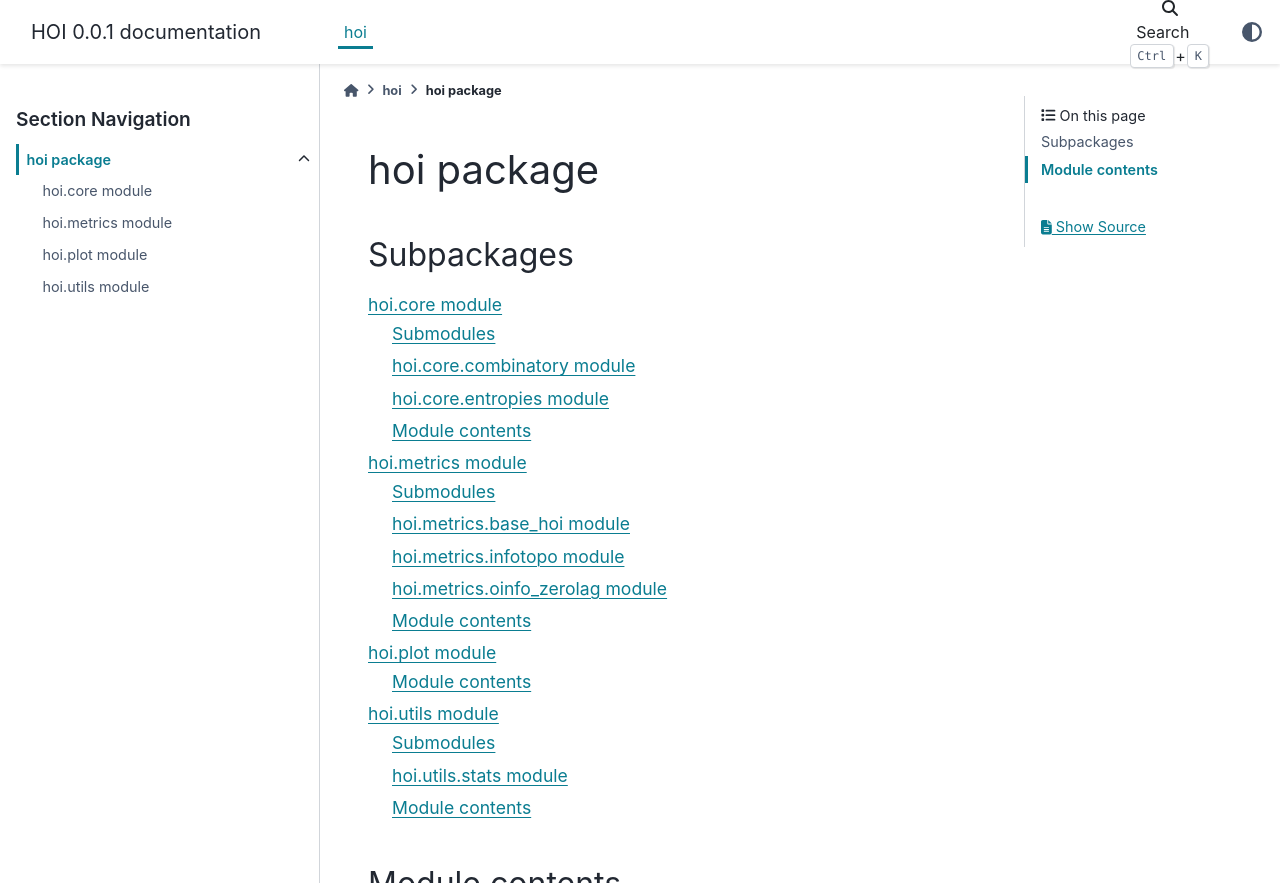
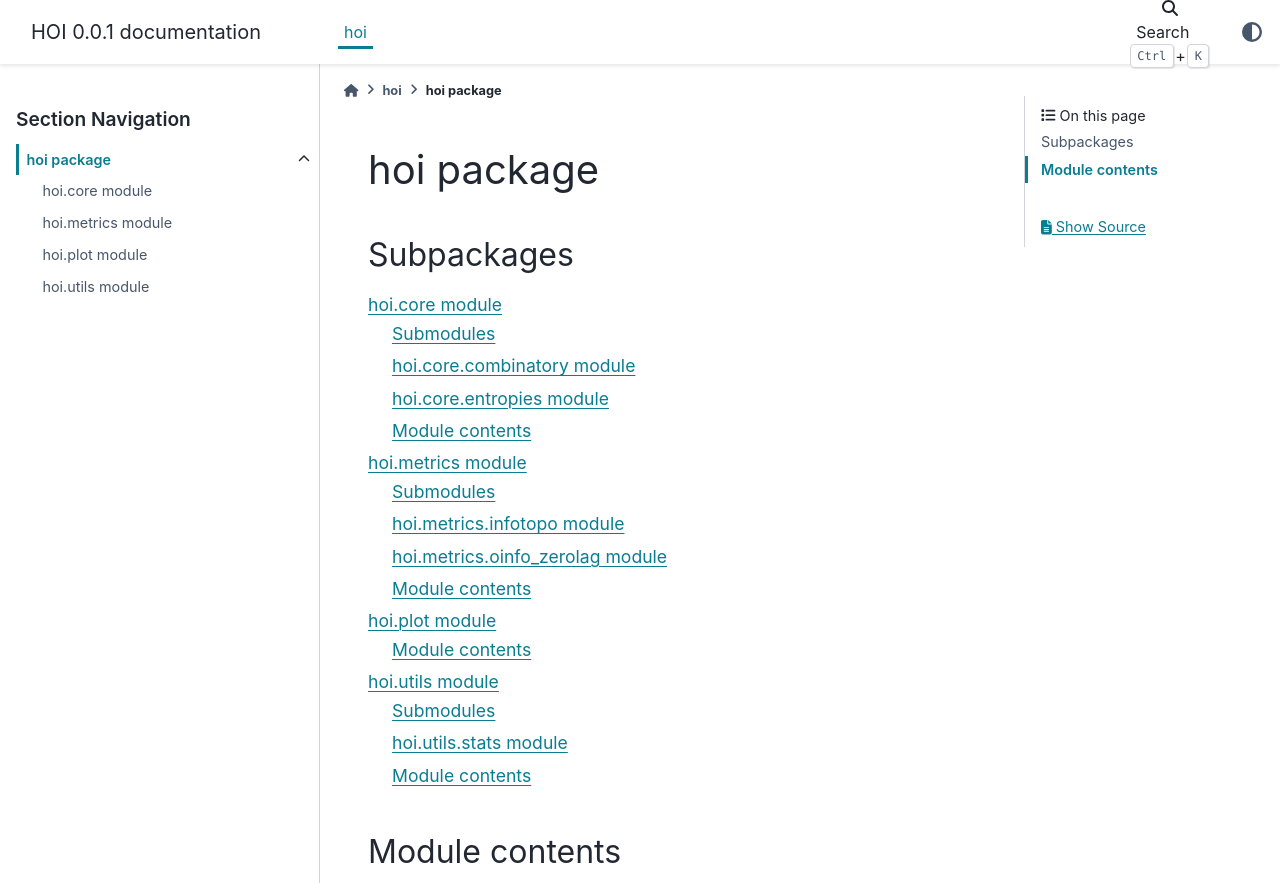
Before and after one commit to brainets/hoi, a Sphinx documentation site: the page built from docs/hoi.rst, in a window 1280 px wide and 1193 px high, cut to the strip 0-883 px from the top of the window. Built offline with Sphinx 7.4.7 and the PyData theme 0.15.4, drawn with Linux system fonts in a browser that asks for light colours.

Commit message:
Removed hoi.metrics.base_hoi

```diff
--- a/docs/hoi.metrics.rst
+++ b/docs/hoi.metrics.rst
@@ -3,14 +3,6 @@
 
 Submodules
 ----------
-
-hoi.metrics.base\_hoi module
-----------------------------
-
-.. automodule:: hoi.metrics.base_hoi
-   :members:
-   :undoc-members:
-   :show-inheritance:
 
 hoi.metrics.infotopo module
 ---------------------------
```
